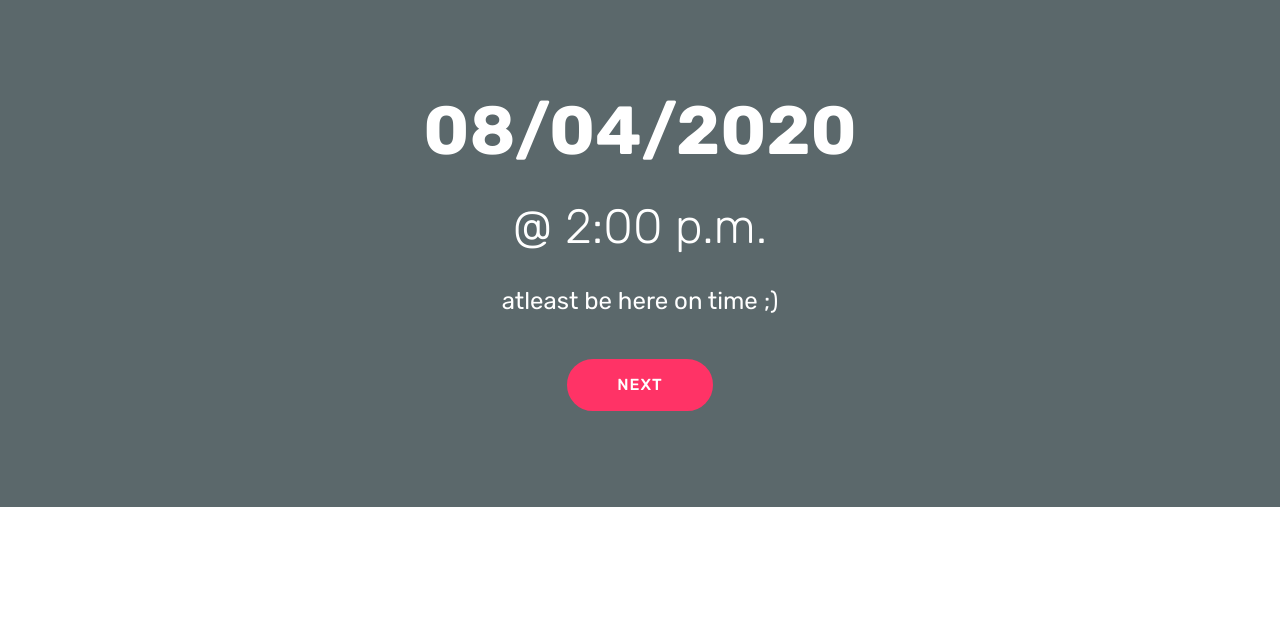
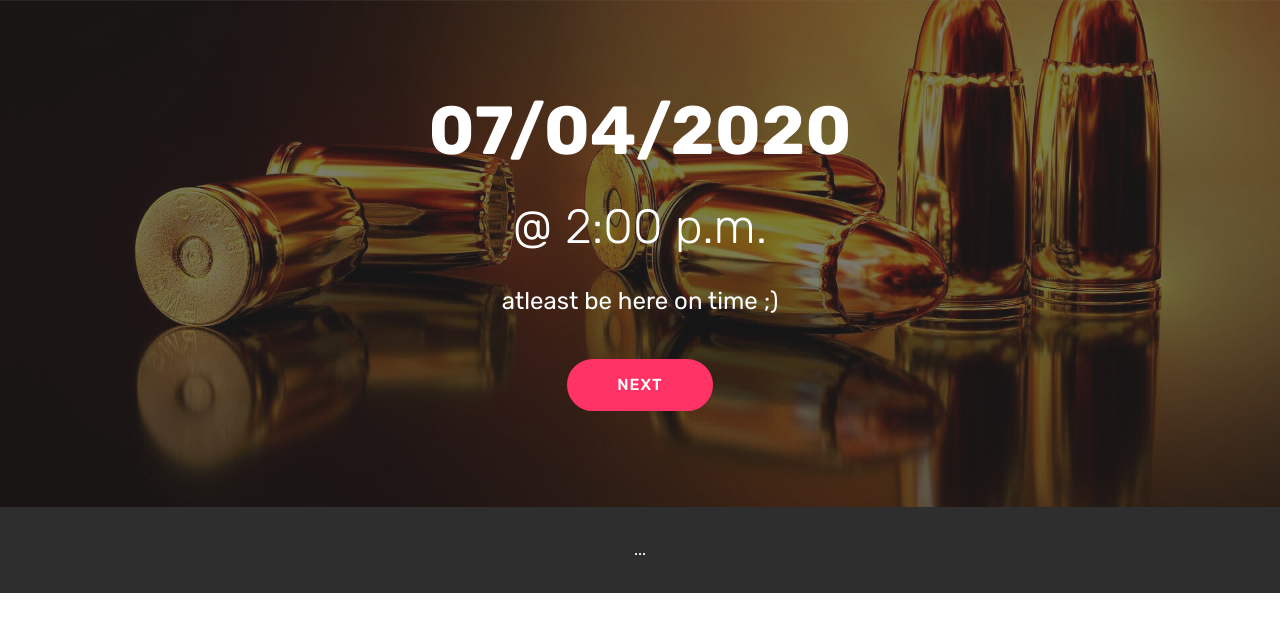
Before and after one commit to gameebar/gameebar.github.io, a plain HTML site: page page5.html in a window 1280 px wide. Drawn offline with Linux system fonts and the light colour scheme.

Commit message:
create github pages

```diff
--- a/assets/images/hashes.json
+++ b/assets/images/hashes.json
@@ -1 +1 @@
-{"oPU8lAfKfYRTd0TQAZEumA==":"mbr-1920x1043.png","Cz+12jDQX3meD5tXlYcxTw==":"mbr-1920x1080.jpg","MUl1z7cmqhIz991GhrPxzg==":"mbr-1920x1920.jpg","nfsDKarx8LuH6K/uOkWqqw==":"mbr-1920x1920.png","2xjaqcs7tWa6hAGvyKQoeQ==":"kkkkkk-246x246.jpg","mZOhlTXihSm6DChfXNfCoQ==":"54b33c111340a081ce0312b518ac87b7-236x314.jpeg","PkWnV+1Pu7LLcXi+W8O2rA==":"pubg-logo-png-5-512x288.png","WYYQA76u6rmFvnQpPLEsag==":"pubg-logo-png-6-512x288.png","RxvU8KZQtzrIteGGnAHwAA==":"54b33c111340a081ce0312b518ac87b7-1-236x314.jpeg","AUIpaRM/waJwIPRTTZcRTg==":"qr-1046x1475.jpeg","Ek8fCjCXNoeMatouG0Sf7A==":"qr-1-1046x1475.jpeg"}
+{"oPU8lAfKfYRTd0TQAZEumA==":"mbr-1920x1043.png","Cz+12jDQX3meD5tXlYcxTw==":"mbr-1920x1080.jpg","MUl1z7cmqhIz991GhrPxzg==":"mbr-1920x1920.jpg","nfsDKarx8LuH6K/uOkWqqw==":"mbr-1920x1920.png","2xjaqcs7tWa6hAGvyKQoeQ==":"kkkkkk-246x246.jpg","mZOhlTXihSm6DChfXNfCoQ==":"54b33c111340a081ce0312b518ac87b7-236x314.jpeg","PkWnV+1Pu7LLcXi+W8O2rA==":"pubg-logo-png-5-512x288.png","WYYQA76u6rmFvnQpPLEsag==":"pubg-logo-png-6-512x288.png","RxvU8KZQtzrIteGGnAHwAA==":"54b33c111340a081ce0312b518ac87b7-1-236x314.jpeg","AUIpaRM/waJwIPRTTZcRTg==":"qr-1046x1475.jpeg","Ek8fCjCXNoeMatouG0Sf7A==":"qr-1-1046x1475.jpeg","61EMizil4O7Zlaf0bBaXZA==":"mbr-1-1920x1080.jpg"}
--- a/assets/mobirise/css/mbr-additional.css
+++ b/assets/mobirise/css/mbr-additional.css
@@ -972,5 +972,10 @@ section.lazy-placeholder:after {
 .cid-rVijowMAvZ {
   padding-top: 90px;
   padding-bottom: 90px;
-  background-color: #5b686b;
+  background-image: url("../../../assets/images/mbr-1-1920x1080.jpg");
 }
+.cid-rVm5YGofYJ {
+  padding-top: 30px;
+  padding-bottom: 30px;
+  background-color: #2e2e2e;
+}
--- a/page5.html
+++ b/page5.html
@@ -22,16 +22,17 @@
 
 </head>
 <body>
-  <section class="header1 cid-rVijowMAvZ" id="header1-r">
+  <section class="header1 cid-rVijowMAvZ mbr-parallax-background" id="header1-r">
 
 
 
-
+    <div class="mbr-overlay" style="opacity: 0.6; background-color: rgb(35, 35, 35);">
+    </div>
 
     <div class="container">
         <div class="row justify-content-md-center">
             <div class="mbr-white col-md-10">
-                <h1 class="mbr-section-title align-center mbr-bold pb-3 mbr-fonts-style display-1">08/04/2020</h1>
+                <h1 class="mbr-section-title align-center mbr-bold pb-3 mbr-fonts-style display-1">07/04/2020</h1>
                 <h3 class="mbr-section-subtitle align-center mbr-light pb-3 mbr-fonts-style display-2">@ 2:00 p.m.</h3>
                 <p class="mbr-text align-center pb-3 mbr-fonts-style display-5">
                     atleast be here on time ;)</p>
@@ -42,12 +43,28 @@
 
 </section>
 
+<section class="engine"><a href="https://mobirise.info/q">free responsive site templates</a></section><section once="footers" class="cid-rVm5YGofYJ" id="footer6-u">
 
-  <section class="engine"><a href="https://mobirise.info/s">free bootstrap themes</a></section><script src="assets/web/assets/jquery/jquery.min.js"></script>
+
+
+
+
+    <div class="container">
+        <div class="media-container-row align-center mbr-white">
+            <div class="col-12">
+                <p class="mbr-text mb-0 mbr-fonts-style display-7">...</p>
+            </div>
+        </div>
+    </div>
+</section>
+
+
+  <script src="assets/web/assets/jquery/jquery.min.js"></script>
   <script src="assets/popper/popper.min.js"></script>
   <script src="assets/bootstrap/js/bootstrap.min.js"></script>
   <script src="assets/tether/tether.min.js"></script>
   <script src="assets/smoothscroll/smooth-scroll.js"></script>
+  <script src="assets/parallax/jarallax.min.js"></script>
   <script src="assets/theme/js/script.js"></script>
 
 
```
Also changed, not shown: index.html (+1 -1 lines), page1.html (+2 -2 lines), page3.html (+1 -1 lines), page4.html (+1 -1 lines), assets/images/mbr-1-1920x1080.jpg (added), 1 other file.
